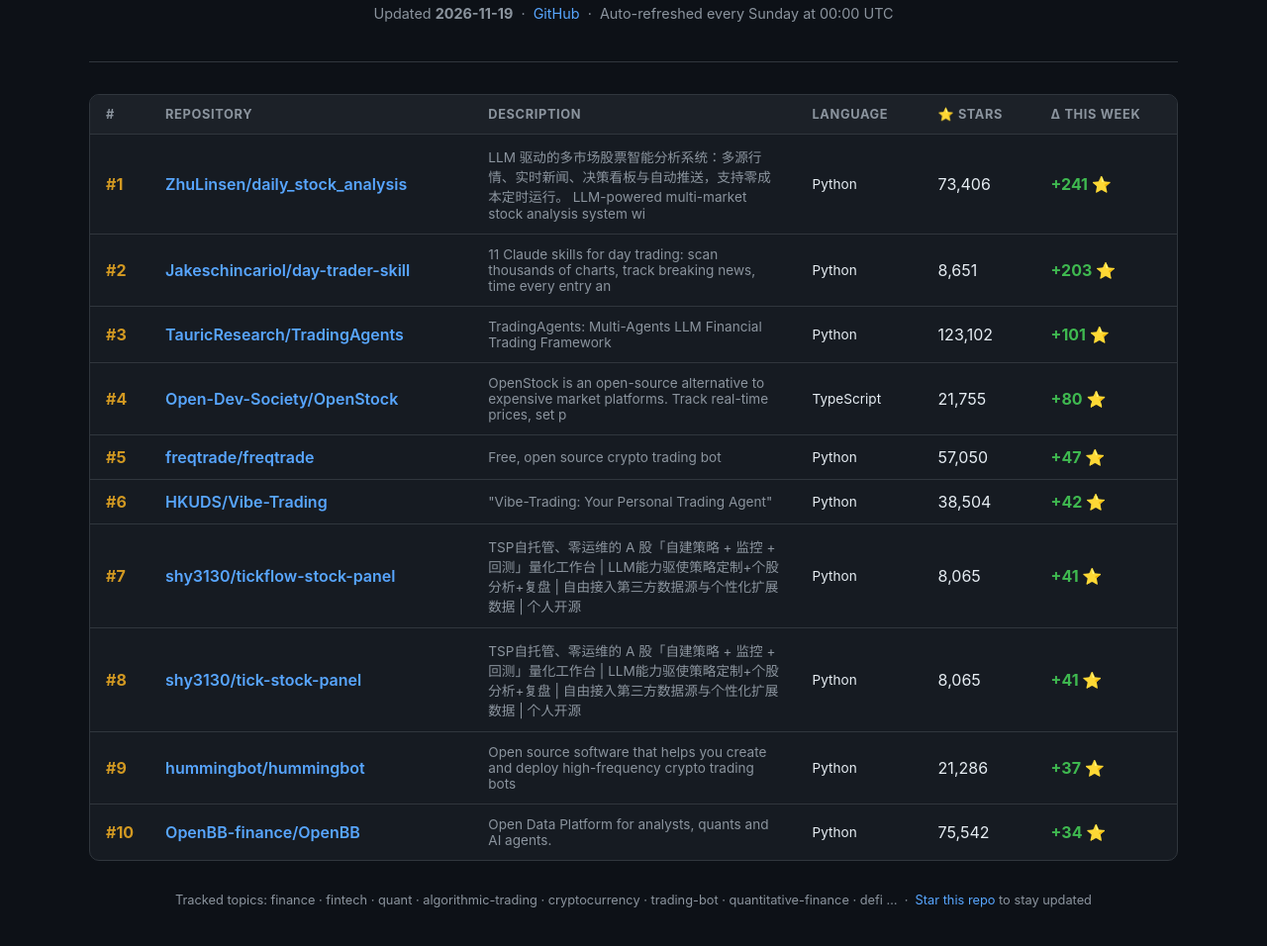
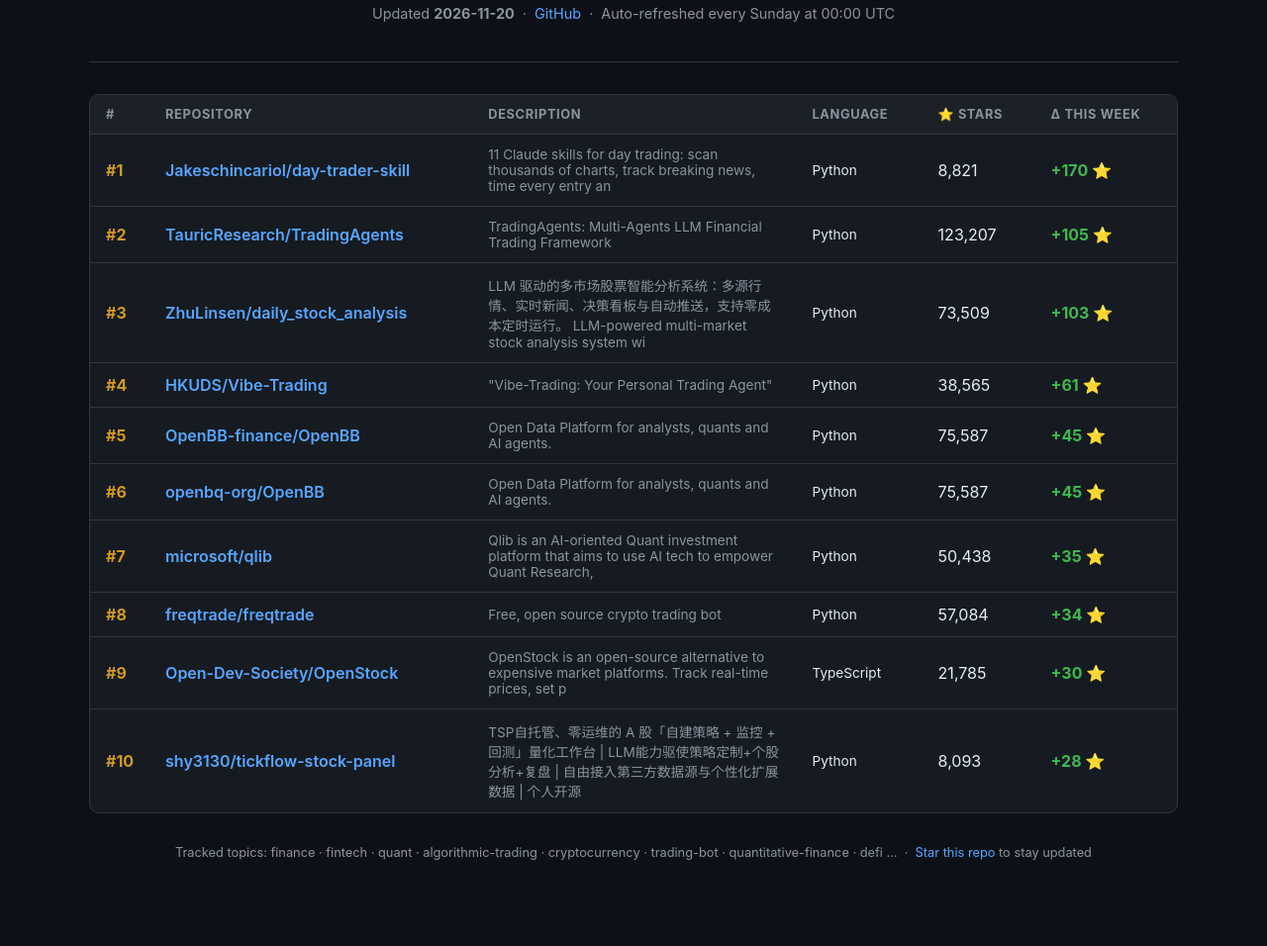
Before and after one commit to davidlifschitz/fastest-growing-finance-repos, a plain HTML site: page docs/index.html in a window 1280 px wide. Shown: the part 110-1066 px from the top of the page at 99% size. After the commit the page ends 1043 px from the top, so only its background shows below. Drawn offline with Linux system fonts and the light colour scheme.

Commit message:
chore: daily update 2026-11-20 [skip ci]

```diff
--- a/docs/index.html
+++ b/docs/index.html
@@ -83,7 +83,7 @@
     <header>
       <h1>🚀 Top 10 Fastest-Growing Finance Repos</h1>
       <p class="meta">
-        Updated <strong>2026-11-19</strong> &nbsp;·&nbsp;
+        Updated <strong>2026-11-20</strong> &nbsp;·&nbsp;
         <a href="https://github.com/davidlifschitz/fastest-growing-finance-repos">GitHub</a> &nbsp;·&nbsp;
         Auto-refreshed every Sunday at 00:00 UTC
       </p>
@@ -105,83 +105,83 @@
 
     <tr>
       <td class="rank">#1</td>
+      <td class="repo"><a href="https://github.com/Jakeschincariol/day-trader-skill" target="_blank" rel="noopener">Jakeschincariol/day-trader-skill</a></td>
+      <td class="desc">11 Claude skills for day trading: scan thousands of charts, track breaking news, time every entry an</td>
+      <td class="lang">Python</td>
+      <td class="stars">8,821</td>
+      <td class="delta positive">+170 ⭐</td>
+    </tr>
+    <tr>
+      <td class="rank">#2</td>
+      <td class="repo"><a href="https://github.com/TauricResearch/TradingAgents" target="_blank" rel="noopener">TauricResearch/TradingAgents</a></td>
+      <td class="desc">TradingAgents: Multi-Agents LLM Financial Trading Framework</td>
+      <td class="lang">Python</td>
+      <td class="stars">123,207</td>
+      <td class="delta positive">+105 ⭐</td>
+    </tr>
+    <tr>
+      <td class="rank">#3</td>
       <td class="repo"><a href="https://github.com/ZhuLinsen/daily_stock_analysis" target="_blank" rel="noopener">ZhuLinsen/daily_stock_analysis</a></td>
       <td class="desc">LLM 驱动的多市场股票智能分析系统：多源行情、实时新闻、决策看板与自动推送，支持零成本定时运行。  LLM-powered multi-market stock analysis system wi</td>
       <td class="lang">Python</td>
-      <td class="stars">73,406</td>
-      <td class="delta positive">+241 ⭐</td>
-    </tr>
-    <tr>
-      <td class="rank">#2</td>
-      <td class="repo"><a href="https://github.com/Jakeschincariol/day-trader-skill" target="_blank" rel="noopener">Jakeschincariol/day-trader-skill</a></td>
-      <td class="desc">11 Claude skills for day trading: scan thousands of charts, track breaking news, time every entry an</td>
-      <td class="lang">Python</td>
-      <td class="stars">8,651</td>
-      <td class="delta positive">+203 ⭐</td>
-    </tr>
-    <tr>
-      <td class="rank">#3</td>
-      <td class="repo"><a href="https://github.com/TauricResearch/TradingAgents" target="_blank" rel="noopener">TauricResearch/TradingAgents</a></td>
-      <td class="desc">TradingAgents: Multi-Agents LLM Financial Trading Framework</td>
-      <td class="lang">Python</td>
-      <td class="stars">123,102</td>
-      <td class="delta positive">+101 ⭐</td>
+      <td class="stars">73,509</td>
+      <td class="delta positive">+103 ⭐</td>
     </tr>
     <tr>
       <td class="rank">#4</td>
+      <td class="repo"><a href="https://github.com/HKUDS/Vibe-Trading" target="_blank" rel="noopener">HKUDS/Vibe-Trading</a></td>
+      <td class="desc">"Vibe-Trading: Your Personal Trading Agent"</td>
+      <td class="lang">Python</td>
+      <td class="stars">38,565</td>
+      <td class="delta positive">+61 ⭐</td>
+    </tr>
+    <tr>
+      <td class="rank">#5</td>
+      <td class="repo"><a href="https://github.com/openbq-org/OpenBB" target="_blank" rel="noopener">OpenBB-finance/OpenBB</a></td>
+      <td class="desc">Open Data Platform for analysts, quants and AI agents.</td>
+      <td class="lang">Python</td>
+      <td class="stars">75,587</td>
+      <td class="delta positive">+45 ⭐</td>
+    </tr>
+    <tr>
+      <td class="rank">#6</td>
+      <td class="repo"><a href="https://github.com/openbq-org/OpenBB" target="_blank" rel="noopener">openbq-org/OpenBB</a></td>
+      <td class="desc">Open Data Platform for analysts, quants and AI agents.</td>
+      <td class="lang">Python</td>
+      <td class="stars">75,587</td>
+      <td class="delta positive">+45 ⭐</td>
+    </tr>
+    <tr>
+      <td class="rank">#7</td>
+      <td class="repo"><a href="https://github.com/microsoft/qlib" target="_blank" rel="noopener">microsoft/qlib</a></td>
+      <td class="desc">Qlib is an AI-oriented Quant investment platform that aims to use AI tech to empower Quant Research,</td>
+      <td class="lang">Python</td>
+      <td class="stars">50,438</td>
+      <td class="delta positive">+35 ⭐</td>
+    </tr>
+    <tr>
+      <td class="rank">#8</td>
+      <td class="repo"><a href="https://github.com/freqtrade/freqtrade" target="_blank" rel="noopener">freqtrade/freqtrade</a></td>
+      <td class="desc">Free, open source crypto trading bot</td>
+      <td class="lang">Python</td>
+      <td class="stars">57,084</td>
+      <td class="delta positive">+34 ⭐</td>
+    </tr>
+    <tr>
+      <td class="rank">#9</td>
       <td class="repo"><a href="https://github.com/Open-Dev-Society/OpenStock" target="_blank" rel="noopener">Open-Dev-Society/OpenStock</a></td>
       <td class="desc">OpenStock is an open-source alternative to expensive market platforms. Track real-time prices, set p</td>
       <td class="lang">TypeScript</td>
-      <td class="stars">21,755</td>
-      <td class="delta positive">+80 ⭐</td>
+      <td class="stars">21,785</td>
+      <td class="delta positive">+30 ⭐</td>
     </tr>
     <tr>
-      <td class="rank">#5</td>
-      <td class="repo"><a href="https://github.com/freqtrade/freqtrade" target="_blank" rel="noopener">freqtrade/freqtrade</a></td>
-      <td class="desc">Free, open source crypto trading bot</td>
-      <td class="lang">Python</td>
-      <td class="stars">57,050</td>
-      <td class="delta positive">+47 ⭐</td>
-    </tr>
-    <tr>
-      <td class="rank">#6</td>
-      <td class="repo"><a href="https://github.com/HKUDS/Vibe-Trading" target="_blank" rel="noopener">HKUDS/Vibe-Trading</a></td>
-      <td class="desc">"Vibe-Trading: Your Personal Trading Agent"</td>
-      <td class="lang">Python</td>
-      <td class="stars">38,504</td>
-      <td class="delta positive">+42 ⭐</td>
-    </tr>
-    <tr>
-      <td class="rank">#7</td>
+      <td class="rank">#10</td>
       <td class="repo"><a href="https://github.com/shy3130/tick-stock-panel" target="_blank" rel="noopener">shy3130/tickflow-stock-panel</a></td>
       <td class="desc">TSP自托管、零运维的 A 股「自建策略 + 监控 + 回测」量化工作台  | LLM能力驱使策略定制+个股分析+复盘 | 自由接入第三方数据源与个性化扩展数据 | 个人开源</td>
       <td class="lang">Python</td>
-      <td class="stars">8,065</td>
-      <td class="delta positive">+41 ⭐</td>
-    </tr>
-    <tr>
-      <td class="rank">#8</td>
-      <td class="repo"><a href="https://github.com/shy3130/tick-stock-panel" target="_blank" rel="noopener">shy3130/tick-stock-panel</a></td>
-      <td class="desc">TSP自托管、零运维的 A 股「自建策略 + 监控 + 回测」量化工作台  | LLM能力驱使策略定制+个股分析+复盘 | 自由接入第三方数据源与个性化扩展数据 | 个人开源</td>
-      <td class="lang">Python</td>
-      <td class="stars">8,065</td>
-      <td class="delta positive">+41 ⭐</td>
-    </tr>
-    <tr>
-      <td class="rank">#9</td>
-      <td class="repo"><a href="https://github.com/hummingbot/hummingbot" target="_blank" rel="noopener">hummingbot/hummingbot</a></td>
-      <td class="desc">Open source software that helps you create and deploy high-frequency crypto trading bots</td>
-      <td class="lang">Python</td>
-      <td class="stars">21,286</td>
-      <td class="delta positive">+37 ⭐</td>
-    </tr>
-    <tr>
-      <td class="rank">#10</td>
-      <td class="repo"><a href="https://github.com/openbq-org/OpenBB" target="_blank" rel="noopener">OpenBB-finance/OpenBB</a></td>
-      <td class="desc">Open Data Platform for analysts, quants and AI agents.</td>
-      <td class="lang">Python</td>
-      <td class="stars">75,542</td>
-      <td class="delta positive">+34 ⭐</td>
+      <td class="stars">8,093</td>
+      <td class="delta positive">+28 ⭐</td>
     </tr>
         </tbody>
       </table>
```
Also changed, not shown: data/tracked_repos.json, 2 other files.
